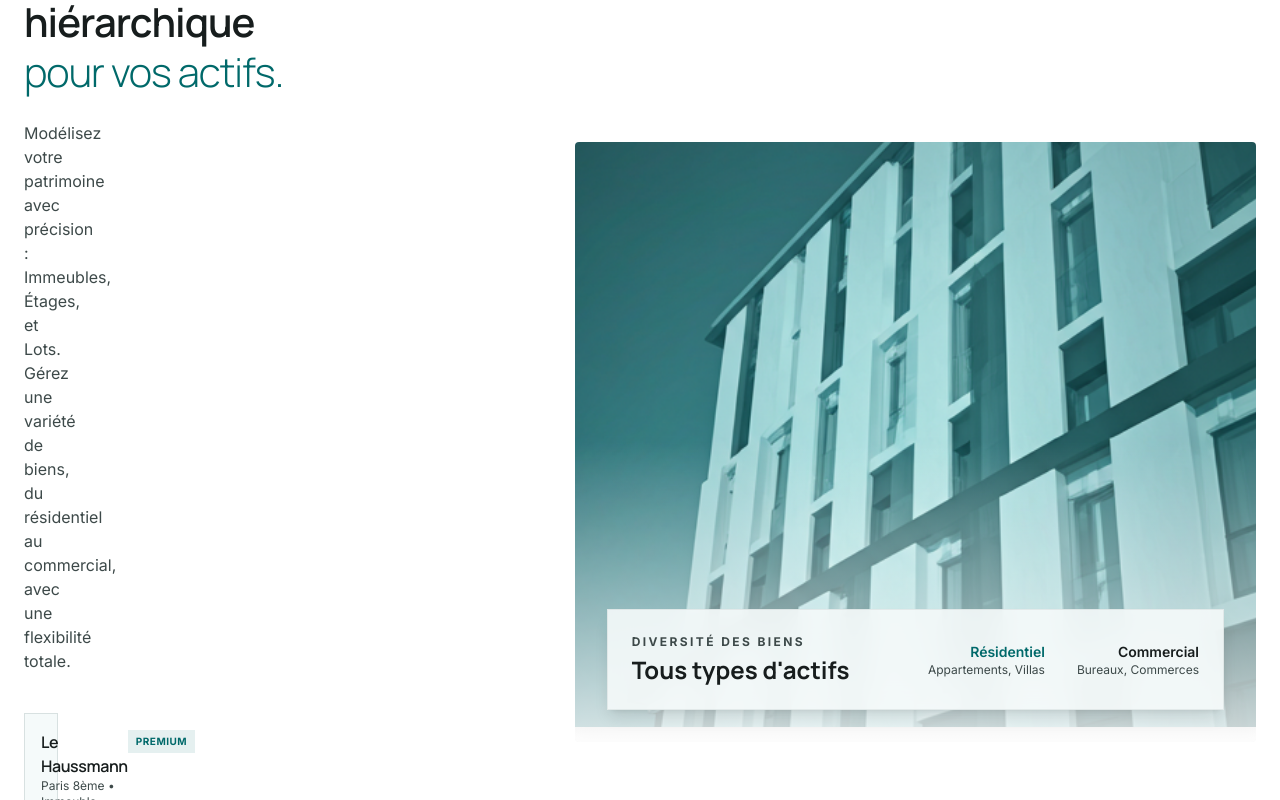
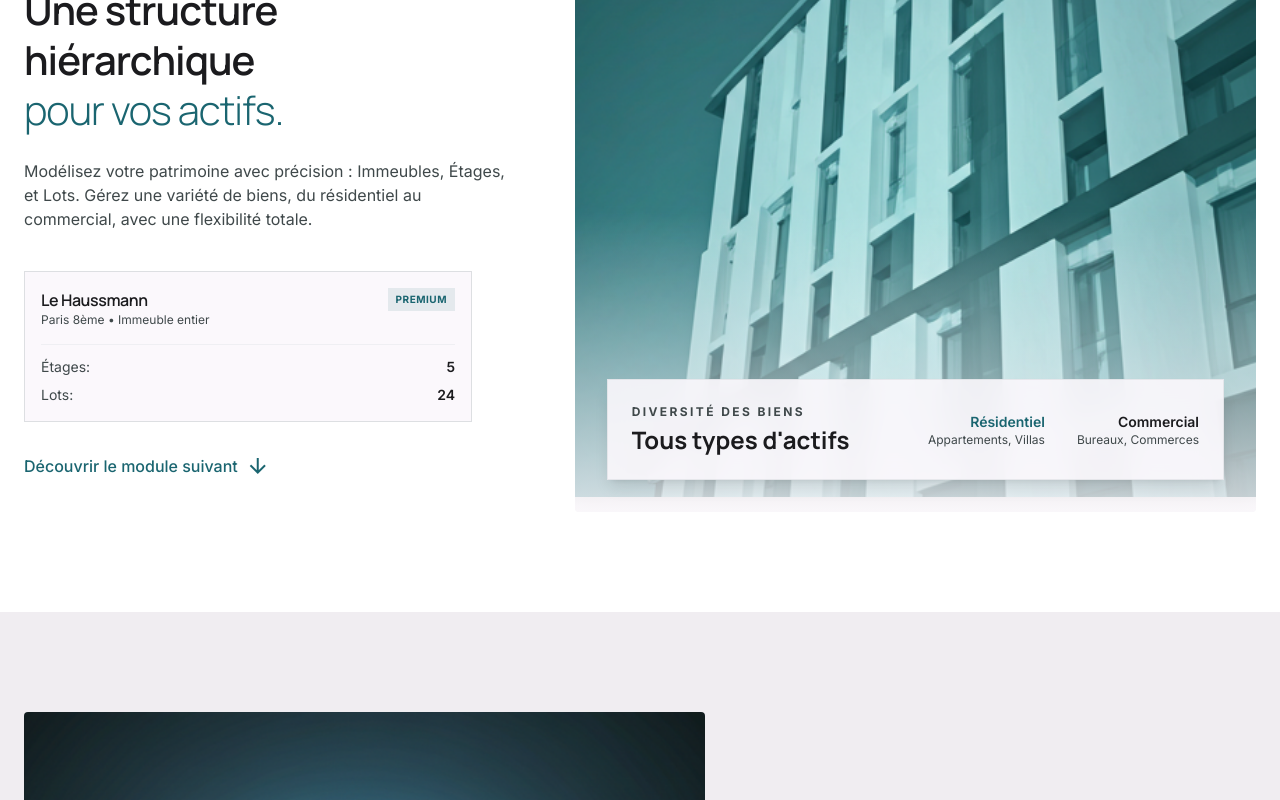
Before and after one commit to kodxo/bailkey, a Next.js app: page / in a window 1280 px wide. Shown: the part 1200-2000 px from the top of the page. Built offline with nearby package versions, Linux system fonts and the light colour scheme.

Commit message:
refactor: update design tokens, optimize image loading, and improve layout/component consistency

```diff
--- a/app/globals.css
+++ b/app/globals.css
@@ -4,43 +4,57 @@
    1. TAILWIND V4 THEME CONFIGURATION
    ========================================================================== */
 @theme {
-  /* --- BailKey Design System (Tokens from template) --- */
-  --color-primary: #00696a;
+  /* --- BailKey Design System (Updated Tokens) --- */
+  --color-primary: #1a6570;
   --color-on-primary: #ffffff;
-  --color-primary-container: #2eb1b2;
-  --color-on-primary-container: #003e3f;
-  --color-primary-fixed: #7ff5f5;
-  --color-primary-fixed-dim: #60d8d9;
+  --color-primary-container: #397e8a;
+  --color-on-primary-container: #f8feff;
+  --color-primary-fixed: #aaedfb;
+  --color-primary-fixed-dim: #8fd1de;
+  --color-on-primary-fixed: #001f24;
+  --color-on-primary-fixed-variant: #004e59;
 
-  --color-secondary: oklch(0.967 0.001 286.375);
+  --color-secondary: #5d5e60;
   --color-on-secondary: #ffffff;
-  --color-secondary-container: #dde0e2;
-  --color-on-secondary-container: #5f6365;
+  --color-secondary-container: #dfdfe1;
+  --color-on-secondary-container: #616365;
+  --color-secondary-fixed: #e2e2e4;
+  --color-secondary-fixed-dim: #c6c6c8;
+  --color-on-secondary-fixed: #1a1c1d;
+  --color-on-secondary-fixed-variant: #454749;
 
-  --color-tertiary: #94491d;
+  --color-tertiary: #284adf;
   --color-on-tertiary: #ffffff;
-  --color-tertiary-container: #e58957;
-  --color-tertiary-fixed: #ffdbcb;
-  --color-tertiary-fixed-dim: #ffb691;
+  --color-tertiary-container: #4766f9;
+  --color-on-tertiary-container: #fffbff;
+  --color-tertiary-fixed: #dee1ff;
+  --color-tertiary-fixed-dim: #bac3ff;
+  --color-on-tertiary-fixed: #001159;
+  --color-on-tertiary-fixed-variant: #0031c6;
 
-  --color-background: #ffffff;
-  --color-on-background: #171d1d;
+  --color-background: #fbf8fc;
+  --color-on-background: #1b1b1e;
 
-  --color-surface: #f5fafa;
-  --color-on-surface: #171d1d;
-  --color-surface-variant: #dee4e3;
-  --color-on-surface-variant: #3d4949;
-  --color-surface-dim: #d6dbda;
-  --color-surface-bright: #f5fafa;
+  --color-surface: #fbf8fc;
+  --color-on-surface: #1b1b1e;
+  --color-surface-variant: #e4e1e5;
+  --color-on-surface-variant: #3f484a;
+  --color-surface-dim: #dcd9dd;
+  --color-surface-bright: #fbf8fc;
+  --color-surface-tint: #1d6773;
 
   --color-surface-container-lowest: #ffffff;
-  --color-surface-container-low: #eff5f4;
-  --color-surface-container: #eaefee;
-  --color-surface-container-high: #e4e9e8;
-  --color-surface-container-highest: #dee4e3;
+  --color-surface-container-low: #f5f3f6;
+  --color-surface-container: #f0edf1;
+  --color-surface-container-high: #eae7eb;
+  --color-surface-container-highest: #e4e1e5;
 
-  --color-outline: #6d7a79;
-  --color-outline-variant: #bcc9c9;
+  --color-inverse-surface: #303033;
+  --color-inverse-on-surface: #f3f0f4;
+  --color-inverse-primary: #8fd1de;
+
+  --color-outline: #6f797b;
+  --color-outline-variant: #bfc8ca;
 
   --color-error: #ba1a1a;
   --color-on-error: #ffffff;
@@ -48,11 +62,11 @@
   --color-on-error-container: #93000a;
 
   /* --- Spacing Tokens --- */
-  --spacing-xs: 0.5rem;
+  /* --spacing-xs: 0.5rem;
   --spacing-sm: 1rem;
   --spacing-md: 1.5rem;
   --spacing-lg: 2.5rem;
-  --spacing-xl: 4rem;
+  --spacing-xl: 4rem; */
   --spacing-base: 0.25rem;
   --spacing-gutter: 1.5rem;
   --spacing-margin: 2rem;
@@ -94,7 +108,7 @@
   --text-body-md--font-weight: 400;
 
   --text-label-caps: 12px;
-  --text-label-caps--line-height: 1.0;
+  --text-label-caps--line-height: 1;
   --text-label-caps--letter-spacing: 0.05em;
   --text-label-caps--font-weight: 600;
 
--- a/app/layout.tsx
+++ b/app/layout.tsx
@@ -20,6 +20,7 @@
     <html
       lang="fr"
       className={`light scroll-smooth ${inter.variable} ${manrope.variable}`}
+      suppressHydrationWarning
     >
       <head>
         {/* Importation fiable des Material Symbols pour Next.js */}
--- a/app/page.tsx
+++ b/app/page.tsx
@@ -444,6 +444,8 @@
                   className="w-full h-full object-cover shadow-xl feature-img"
                   src="/modern_architecture_building.png"
                   fill
+                  priority
+                  sizes="(max-width: 768px) 100vw, (max-width: 1200px) 50vw, 800px"
                 />
                 <div className="absolute inset-0 bg-gradient-to-t from-background/80 via-transparent to-transparent"></div>
                 <div className="absolute bottom-8 left-8 right-8 bg-surface/90 backdrop-blur-md p-6 border border-outline-variant/30 flex justify-between items-center shadow-lg feature-float-card">
@@ -539,6 +541,7 @@
                   className="w-full h-full object-cover shadow-xl feature-img"
                   src="/professional_office_workspace.png"
                   fill
+                  sizes="(max-width: 768px) 100vw, (max-width: 1200px) 50vw, 800px"
                 />
                 <div className="absolute inset-0 bg-gradient-to-t from-background/80 via-transparent to-transparent"></div>
                 <div className="absolute bottom-8 left-8 right-8 bg-surface/90 backdrop-blur-md p-6 border border-outline-variant/30 flex justify-between items-center shadow-lg feature-float-card">
@@ -629,6 +632,7 @@
                   className="w-full h-full object-cover shadow-xl feature-img"
                   src="/financial_analytics_graph_on_glass.png"
                   fill
+                  sizes="(max-width: 768px) 100vw, (max-width: 1200px) 50vw, 800px"
                 />
                 <div className="absolute inset-0 bg-gradient-to-t from-background/80 via-transparent to-transparent"></div>
                 <div className="absolute bottom-8 left-8 right-8 bg-surface/90 backdrop-blur-md p-6 border border-outline-variant/30 flex justify-between items-center shadow-lg feature-float-card">
@@ -724,8 +728,9 @@
                   className="w-full h-full object-cover shadow-xl feature-img"
                   src="/person_using_a_smartphone_app_for_real_estate.png"
                   fill
+                  sizes="(max-width: 768px) 100vw, (max-width: 1200px) 50vw, 800px"
                 />
-                <div className="absolute inset-0 bg-gradient-to-t from-background/80 via-transparent to-transparent"></div>
+                <div className="absolute inset-0 bg-linear-to-t from-background/80 via-transparent to-transparent"></div>
                 <div className="absolute bottom-8 left-8 right-8 bg-surface/90 backdrop-blur-md p-6 border border-outline-variant/30 flex justify-between items-center shadow-lg feature-float-card">
                   <div>
                     <div className="text-xs font-label-caps text-on-surface-variant mb-1">
--- a/app/ressources/page.tsx
+++ b/app/ressources/page.tsx
@@ -1,6 +1,7 @@
 "use client";
 
 import { useState } from "react";
+import Link from "next/link";
 import Image from "next/image";
 import { Navbar } from "@/components/Navbar";
 import { Footer } from "@/components/Footer";
@@ -71,7 +72,7 @@
     <>
       <Navbar />
 
-      <main className="flex-grow pt-32 pb-xl px-6 max-w-7xl mx-auto w-full min-h-screen">
+      <main className="grow pt-32 pb-xl px-6 max-w-7xl mx-auto w-full min-h-screen">
         {/* Hero Section */}
         <section className="mb-16 text-center md:text-left">
           <h1 className="font-display text-display text-on-surface mb-4">
@@ -128,15 +129,15 @@
                 <p className="font-body-md text-body-md text-on-surface-variant flex-grow mb-6">
                   {resource.description}
                 </p>
-                <a
+                <Link
                   className="font-h3 text-sm text-primary hover:text-primary-container inline-flex items-center gap-2 font-semibold uppercase tracking-wider transition-colors"
-                  href="#"
+                  href="/post_detail"
                 >
                   Lire la suite
                   <span className="material-symbols-outlined text-sm">
                     arrow_forward
                   </span>
-                </a>
+                </Link>
               </div>
             </article>
           ))}
@@ -158,7 +159,7 @@
             onSubmit={(e) => e.preventDefault()}
           >
             <input
-              className="flex-grow bg-surface-container-lowest border border-outline rounded-none px-4 py-3 font-body-md text-on-surface focus:outline-none focus:ring-2 focus:ring-primary focus:border-transparent placeholder:text-on-surface-variant/50"
+              className="grow bg-surface-container-lowest border border-outline rounded-none px-4 py-3 font-body-md text-on-surface focus:outline-none focus:ring-2 focus:ring-primary focus:border-transparent placeholder:text-on-surface-variant/50"
               placeholder="Votre adresse email professionnelle"
               type="email"
               required
@@ -167,7 +168,7 @@
               className="bg-primary text-on-primary font-h3 text-sm uppercase tracking-wider px-6 py-3 rounded-none hover:bg-primary/90 transition-colors whitespace-nowrap"
               type="submit"
             >
-              S'inscrire
+              S&apos;inscrire
             </button>
           </form>
         </section>
--- a/components/Footer.tsx
+++ b/components/Footer.tsx
@@ -38,6 +38,7 @@
               src="/logo.png"
               width={120}
               height={32}
+              style={{ width: "auto", height: "auto" }}
             />
             <p className="text-body-sm text-on-surface-variant mb-6">
               La plateforme logicielle de référence pour les gestionnaires de
--- a/components/Navbar.tsx
+++ b/components/Navbar.tsx
@@ -20,21 +20,29 @@
     () => {
       const navTimeline = gsap.timeline({
         scrollTrigger: {
-          trigger: "body",
+          trigger: typeof document !== "undefined" ? document.body : "body",
           start: "top top",
           end: "top -100",
           scrub: 1,
         },
       });
 
-      navTimeline.to(
+      navTimeline.fromTo(
         "#nav-pill",
+        {
+          width: "95%",
+          paddingTop: "1rem",
+          paddingBottom: "1rem",
+          backgroundColor: "rgba(245, 250, 250, 0.9)", // Valeur exacte de bg-surface/90
+          boxShadow: "0 1px 2px 0 rgba(0, 0, 0, 0.05)", // shadow-sm
+        },
         {
           width: "70%",
           paddingTop: "0.75rem",
           paddingBottom: "0.75rem",
-
           backgroundColor: "rgba(251, 248, 252, 0.95)",
+          boxShadow:
+            "0 20px 25px -5px rgba(0, 0, 0, 0.1), 0 10px 10px -5px rgba(0, 0, 0, 0.04)",
           ease: "power2.inOut",
         },
         0,
@@ -58,7 +66,7 @@
       id="nav-wrapper"
     >
       <div
-        className="bg-surface/90 backdrop-blur-md w-[95%] max-w-7xl mx-auto px-8 py-4 mt-6 border border-outline-variant/30 shadow-sm flex items-center justify-between gap-8 transform-gpu transition-all duration-500 ease-in-out"
+        className="bg-surface/90 backdrop-blur-md w-[95%] max-w-7xl mx-auto px-8 py-4 mt-6 border border-outline-variant/30 shadow-sm flex items-center justify-between gap-8 transform-gpu"
         id="nav-pill"
       >
         <div className="text-xl font-bold tracking-tighter text-on-surface">
@@ -70,6 +78,8 @@
               src="/logo.png"
               width={120}
               height={32}
+              priority
+              style={{ width: "auto", height: "auto" }}
             />
           </Link>
         </div>
--- a/templates/landing.html
+++ b/templates/landing.html
@@ -71,16 +71,16 @@
               "on-secondary-fixed": "#1a1c1d",
             },
             borderRadius: { DEFAULT: "0", lg: "0", xl: "0", full: "9999px" },
-            spacing: {
-              base: "0.25rem",
-              gutter: "1.5rem",
-              sm: "1rem",
-              margin: "2rem",
-              md: "1.5rem",
-              xs: "0.5rem",
-              lg: "2.5rem",
-              xl: "4rem",
-            },
+            // spacing: {
+            //   base: "0.25rem",
+            //   gutter: "1.5rem",
+            //   sm: "1rem",
+            //   margin: "2rem",
+            //   md: "1.5rem",
+            //   xs: "0.5rem",
+            //   lg: "2.5rem",
+            //   xl: "4rem",
+            // },
             fontFamily: {
               h2: ["Manrope"],
               "body-sm": ["Inter"],
```
